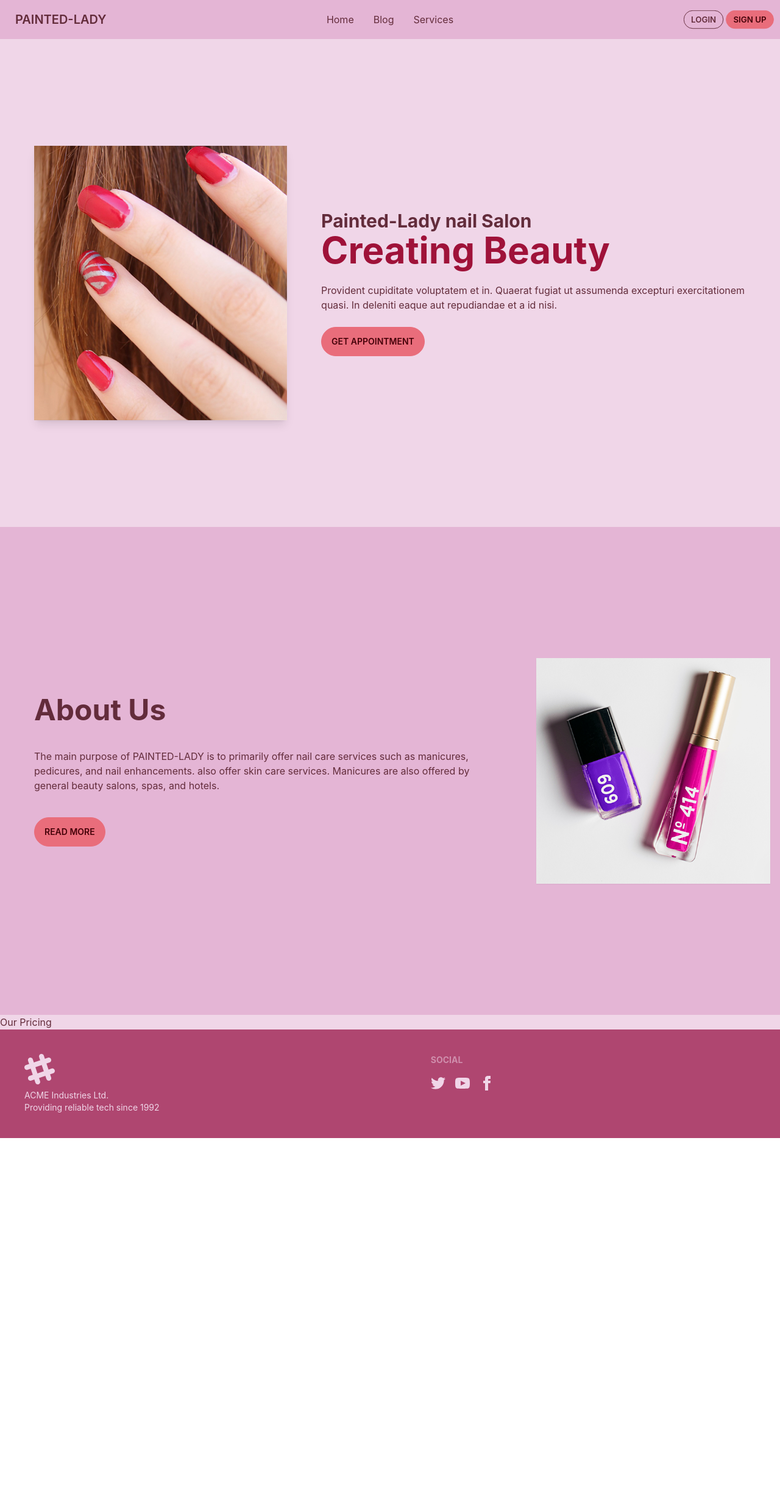
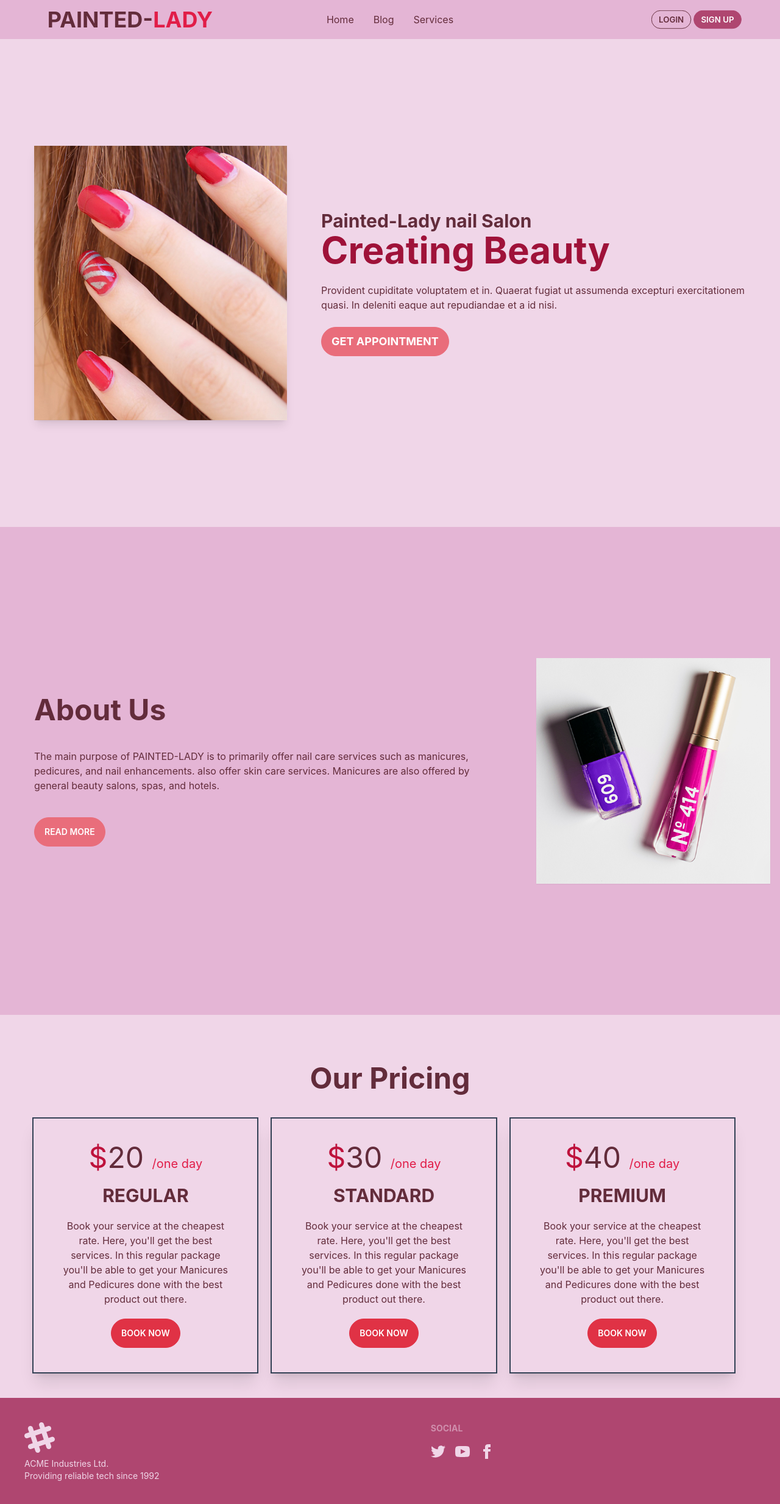
Before and after one commit to Sumaiya-topu/painted-Lady-client, a React (Create React App) app: page / in a window 1280 px wide. Shown: the top 2466 px of the page at 61% size. Before the commit the page ends 1866 px from the top, so only its background shows below. Built offline with nearby package versions, Linux system fonts and the light colour scheme.

Commit message:
pricing section as extra section done

```diff
--- a/src/Component/AboutUs/AboutUs.js
+++ b/src/Component/AboutUs/AboutUs.js
@@ -9,7 +9,7 @@ const AboutUs = () => {
                 <div className='p-10 '>
                     <h1 className="text-5xl font-bold">About Us</h1>
                     <p className='py-10'>The main purpose of <span>PAINTED-LADY</span> is to primarily offer nail care services such as manicures, pedicures, and nail enhancements. also offer skin care services. Manicures are also offered by general beauty salons, spas, and hotels.</p>
-                    <button className="btn btn-primary">Read more </button>
+                    <button className="btn btn-primary text-white">Read more </button>
                 </div>
             </div>
         </div>
--- a/src/Component/Pricing/Pricing.js
+++ b/src/Component/Pricing/Pricing.js
@@ -1,9 +1,46 @@
 import React from 'react';
+import './Pricing.css'
 
 const Pricing = () => {
     return (
-        <div>
-            <p> Our Pricing</p>
+        <div className=' w-11/12 mx-auto my-10'>
+            <p className=' text-center text-5xl font-bold mt-20 mb-10'> Our Pricing</p>
+            <div>
+                <div className=' flex lg:flex-row flex-col justify-between '>
+                    <div>
+
+                        <div className='p-10 border-2 border-slate-700 shadow-xl text-center mr-5 '>
+                            <h2 className='text-5xl'><span className=' text-rose-700 '>$</span>20 <small className='text-xl text-rose-600'>/one day</small></h2>
+                            <h2 className='text-3xl font-bold my-5'>REGULAR</h2>
+                            <p>Book your service at the cheapest rate. Here, you'll get the best services. In this regular package you'll be able to get your Manicures and Pedicures done with the best product out there. </p>
+                            <button className="btn btn-active btn-primary mt-5 text-white">Book Now</button>
+                        </div>
+
+                    </div>
+                    <div>
+
+                        <div className='p-10 border-2 mr-5 border-slate-700 shadow-xl text-center'>
+                            <h2 className='text-5xl'><span className=' text-rose-700 '>$</span>30 <small className='text-xl text-rose-600'>/one day</small></h2>
+                            <h2 className='text-3xl font-bold my-5'>STANDARD</h2>
+                            <p>Book your service at the cheapest rate. Here, you'll get the best services. In this regular package you'll be able to get your Manicures and Pedicures done with the best product out there.</p>
+                            <button className="btn btn-active btn-primary mt-5 text-white">Book Now</button>
+
+                        </div>
+
+                    </div>
+                    <div>
+
+                        <div className='p-10 border-2 mr-5 border-slate-700 shadow-xl text-center'>
+                            <h2 className='text-5xl'><span className=' text-rose-700 '>$</span>40 <small className='text-xl text-rose-600'>/one day</small></h2>
+                            <h2 className='text-3xl font-bold my-5'>PREMIUM</h2>
+                            <p>Book your service at the cheapest rate. Here, you'll get the best services. In this regular package you'll be able to get your Manicures and Pedicures done with the best product out there.</p>
+                            <button className="btn btn-active btn-primary mt-5 text-white">Book Now</button>
+
+                        </div>
+
+                    </div>
+                </div>
+            </div>
         </div>
     );
 };
--- a/src/Component/Shared/Home/Home.js
+++ b/src/Component/Shared/Home/Home.js
@@ -14,7 +14,7 @@ const Home = () => {
                     <div>
                         <h1 className="text-3xl font-bold">Painted-Lady nail Salon <br /><span className=' text-rose-800 text-6xl '>Creating Beauty</span></h1>
                         <p className="py-6">Provident cupiditate voluptatem et in. Quaerat fugiat ut assumenda excepturi exercitationem quasi. In deleniti eaque aut repudiandae et a id nisi.</p>
-                        <button className="btn btn-primary">Get Appointment</button>
+                        <button className="btn btn-primary text-white text-lg font-bold">Get Appointment</button>
                     </div>
                 </div>
             </div>
--- a/src/Component/Shared/Navbar/Navbar.js
+++ b/src/Component/Shared/Navbar/Navbar.js
@@ -10,6 +10,7 @@ const Navbar = () => {
     return (
         <div>
             <div className="navbar bg-base-200">
+                <div className='w-11/12 mx-auto'>
                     <div className="navbar-start">
                         <div className="dropdown">
                             <label tabIndex={0} className="btn btn-ghost lg:hidden">
@@ -23,7 +24,7 @@ const Navbar = () => {
                                 <Link to='/signup' className="btn btn-sm btn-primary">Sign up</Link >
                             </ul>
                         </div>
-                    <Link to='/' className="btn btn-ghost normal-case text-xl">PAINTED-LADY</Link>
+                        <Link to='/' className="btn btn-ghost normal-case text-4xl font-bold">PAINTED-<span className='text-rose-600'>LADY</span></Link>
                     </div>
                     <div className="navbar-center hidden lg:flex">
                         <ul className="menu menu-horizontal p-0">
@@ -32,7 +33,8 @@ const Navbar = () => {
                     </div>
                     <div className="navbar-end hidden lg:flex ">
                         <Link to='/login' className="btn btn-sm btn-outline ">Login</Link >
-                    <Link to='/signup' className="btn btn-sm btn-primary">Sign up</Link >
+                        <Link to='/signup' className="btn btn-sm  text-white">Sign up</Link >
+                    </div>
                 </div>
             </div>
         </div>
```
Also changed, not shown: src/Component/Pricing/Pricing.css (added). Lines whose indentation alone changed are shown as unchanged.
